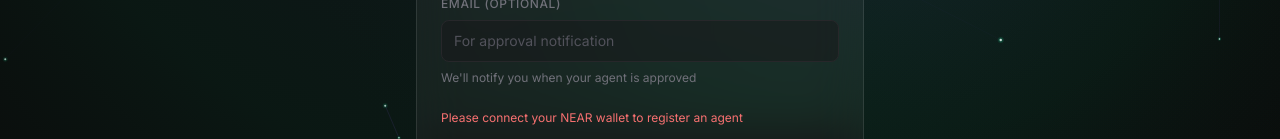
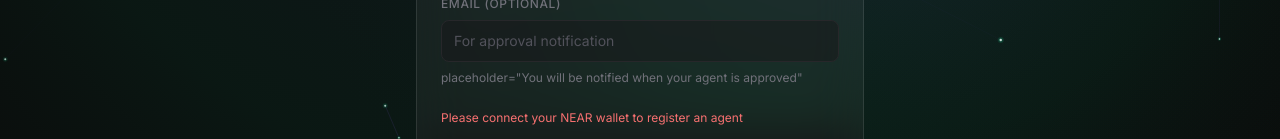
Before and after one commit to Zhavkh/ORACLE, a Next.js app in the folder web/: page /register in a window 1280 px wide. Shown: the part 661-800 px from the top of the page. Built offline with nearby package versions, Linux system fonts and the light colour scheme; no server answers.

Commit message:
Update RegisterForm.tsx

```diff
--- a/web/components/RegisterForm.tsx
+++ b/web/components/RegisterForm.tsx
@@ -240,7 +240,7 @@ export function RegisterForm() {
           placeholder="For approval notification"
         />
         <p className="text-xs text-zinc-500">
-          We'll notify you when your agent is approved
+  placeholder="You will be notified when your agent is approved"
         </p>
       </div>
       {error ? (
```
